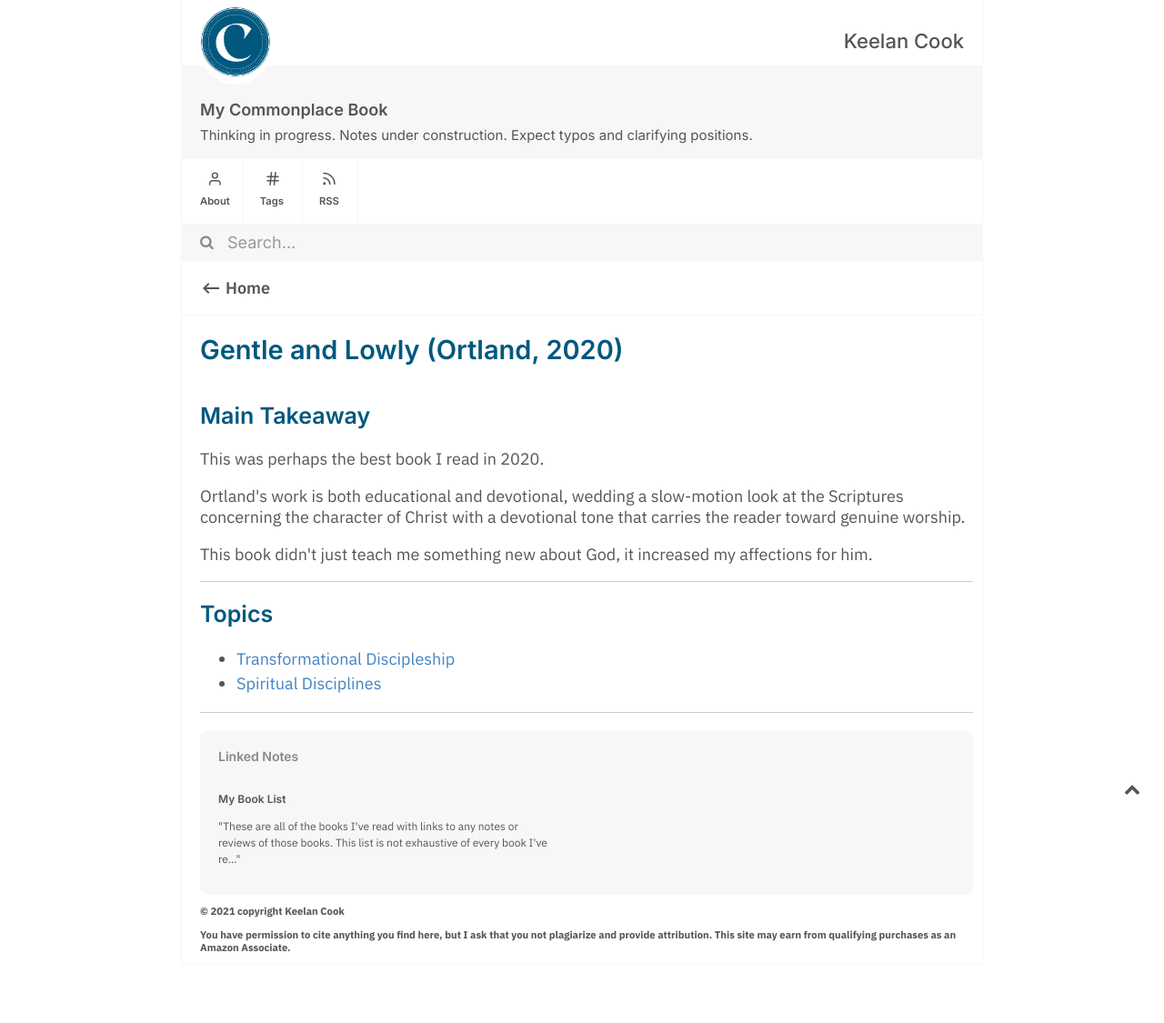
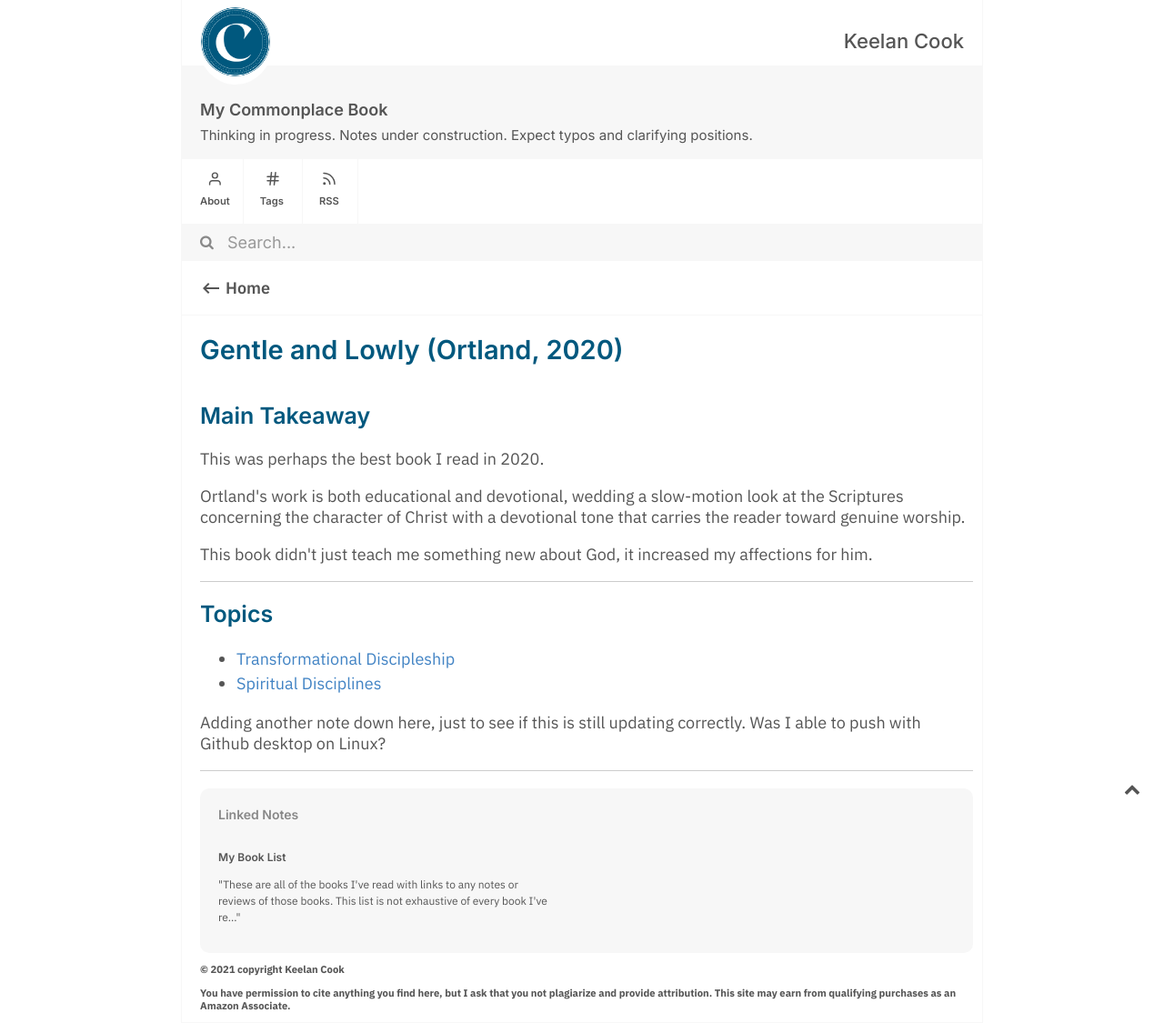
Before and after one commit to keelancook/notebook, a Jekyll site: the page built from _notes/book-notes/Gentle and Lowly (Ortland, 2020).md, in a window 1280 px wide. Shown: the whole page at 91% size. Built offline with Jekyll 4.4.1, drawn with Linux system fonts in a browser that asks for light colours; before the commit the page ends 1061 px from its top, so only the background shows below that.

Commit message:
push from Github Desktop

```diff
--- a/_notes/book-notes/Gentle and Lowly (Ortland, 2020).md
+++ b/_notes/book-notes/Gentle and Lowly (Ortland, 2020).md
@@ -16,3 +16,5 @@ This book didn't just teach me something new about God, it increased my affectio
 ## Topics
 - [[Transformational Discipleship]]
 - [[Spiritual Disciplines]]
+
+Adding another note down here, just to see if this is still updating correctly. Was I able to push with Github desktop on Linux?
```
Also changed, not shown: 1 other file.
